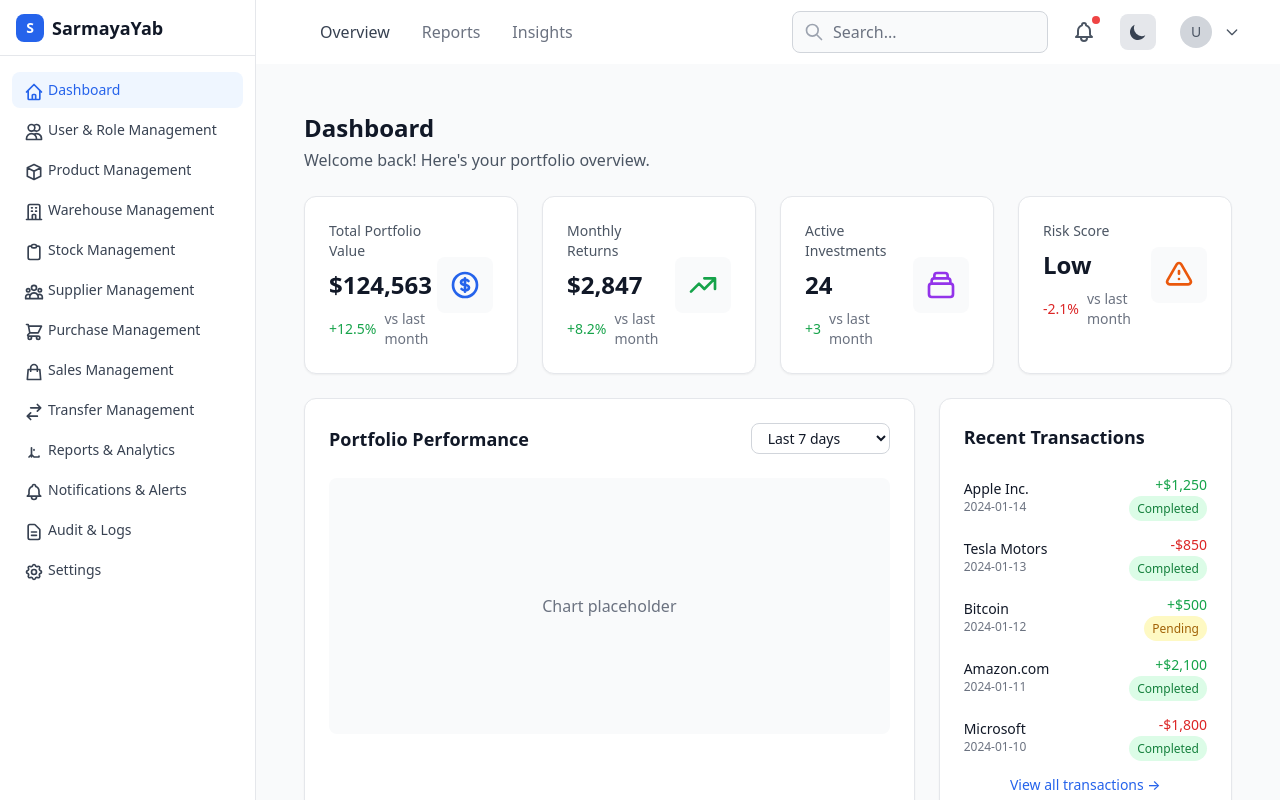
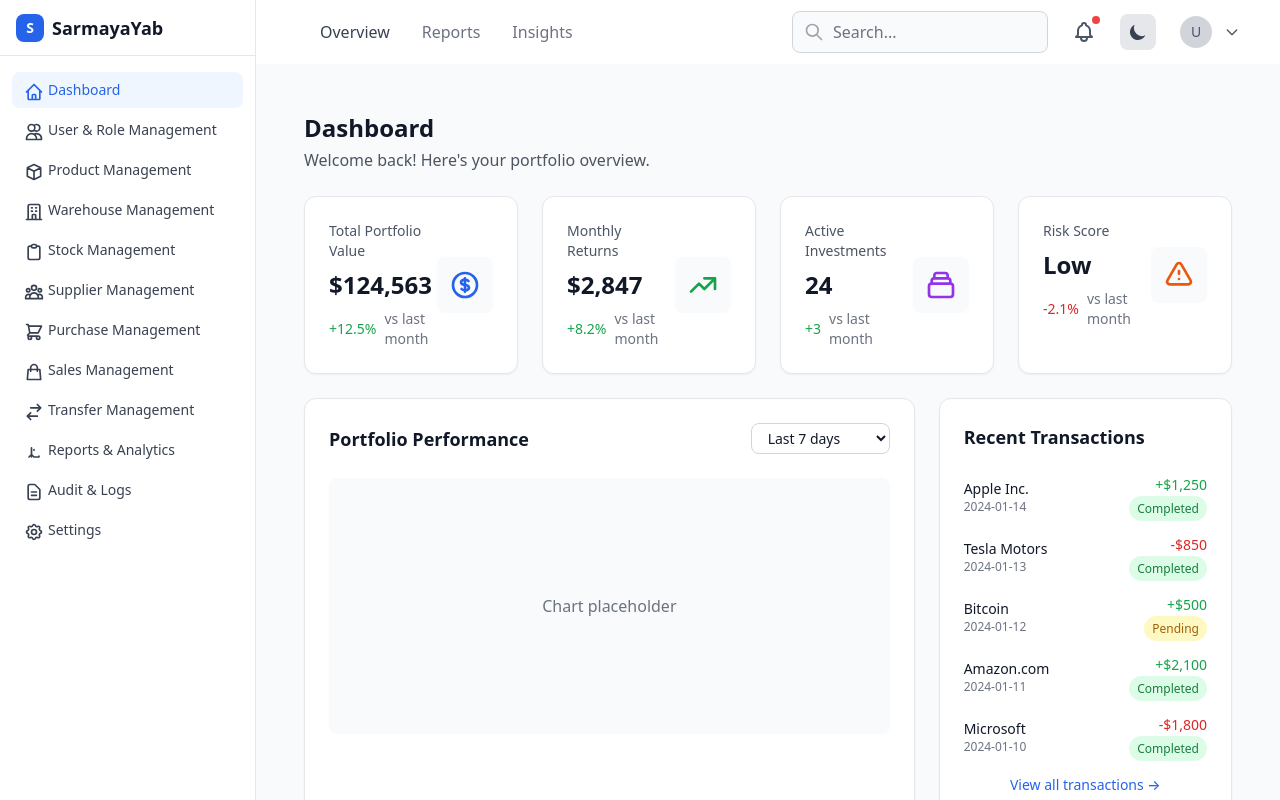
Before and after one commit to AhmadWahebArifi/SarmayaYab_frontend, a React (Vite) app: page / in a window 1280 px wide. Shown: the top 800 px of the page. Built offline with nearby package versions, Linux system fonts and the light colour scheme.

Commit message:
refactor(sidebar): remove Notifications & Alerts menu item
- Deleted the "Notifications & Alerts" entry from sidebar navigation
- Removed associated SVG icon and path configuration
- Simplified sidebar menu by omitting this section
- Cleaned up unused code related to notifications menu item

```diff
--- a/src/components/Sidebar.jsx
+++ b/src/components/Sidebar.jsx
@@ -196,25 +196,6 @@ const Sidebar = ({ isOpen, toggleSidebar }) => {
       path: "/reports",
     },
     {
-      name: "Notifications & Alerts",
-      icon: (
-        <svg
-          className="w-5 h-5"
-          fill="none"
-          stroke="currentColor"
-          viewBox="0 0 24 24"
-        >
-          <path
-            strokeLinecap="round"
-            strokeLinejoin="round"
-            strokeWidth={2}
-            d="M15 17h5l-1.405-1.405A2.032 2.032 0 0118 14.158V11a6.002 6.002 0 00-4-5.659V5a2 2 0 10-4 0v.341C7.67 6.165 6 8.388 6 11v3.159c0 .538-.214 1.055-.595 1.436L4 17h5m6 0v1a3 3 0 11-6 0v-1m6 0H9"
-          />
-        </svg>
-      ),
-      path: "/notifications",
-    },
-    {
       name: "Audit & Logs",
       icon: (
         <svg
```
